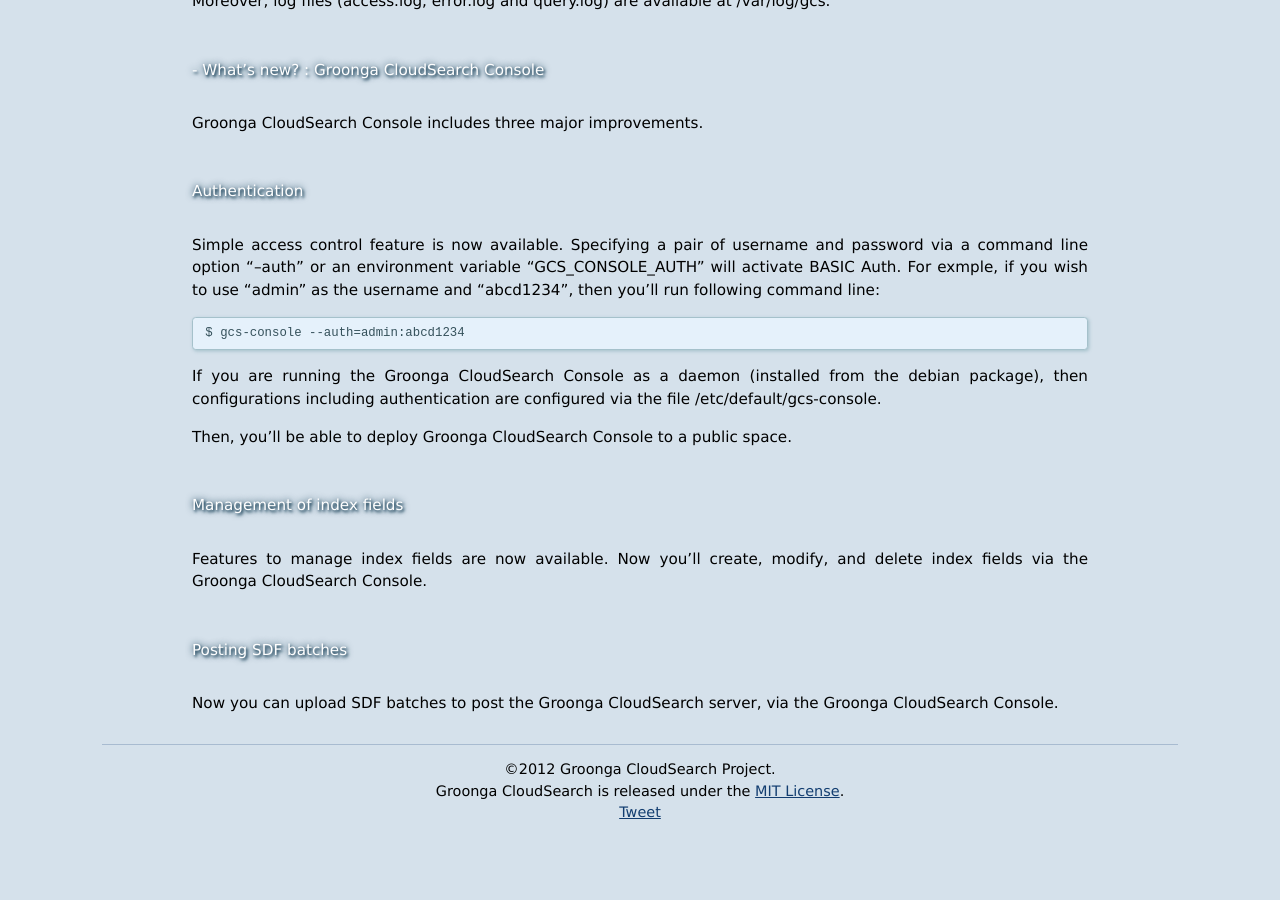
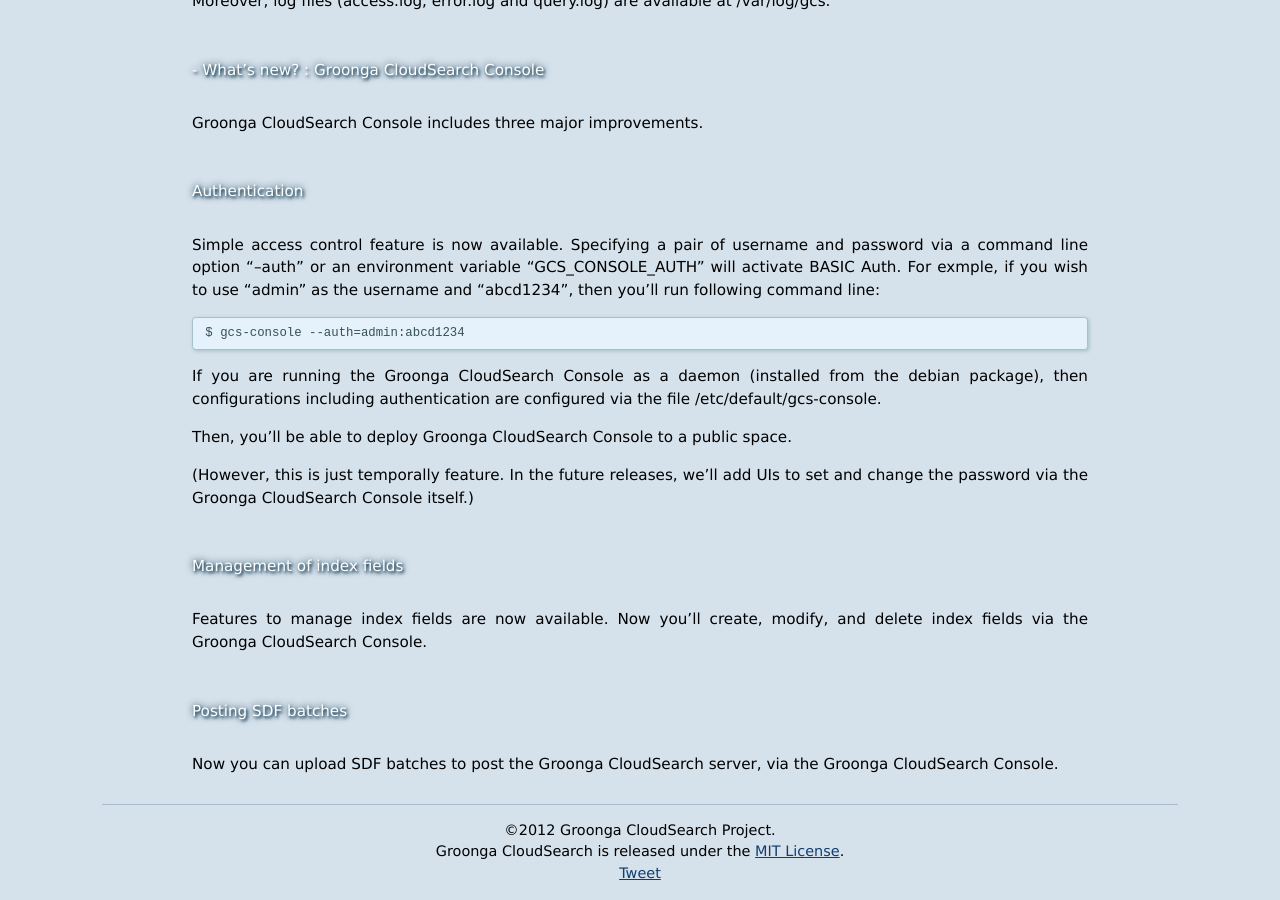
Before and after one commit to groonga/gcs.groonga.org, a Jekyll site: the page built from _posts/2012-11-29-1.4.0-release.md, in a window 1280 px wide and 900 px high, scrolled down 1506 px. Built offline with Jekyll 4.4.1, drawn with Linux system fonts in a browser that asks for light colours; comment, search, counter and statistics services are not loaded; before the commit the page ends 2345 px from its top, so only the background shows below that.

Commit message:
Add note for authentication configurations

```diff
--- a/_posts/2012-11-29-1.4.0-release.md
+++ b/_posts/2012-11-29-1.4.0-release.md
@@ -79,6 +79,9 @@
 
 Then, you'll be able to deploy Groonga CloudSearch Console to a public space.
 
+(However, this is just temporally feature. In the future releases, we'll add
+UIs to set and change the password via the Groonga CloudSearch Console itself.)
+
 #### Management of index fields
 
 Features to manage index fields are now available. Now you'll create, modify,
```
